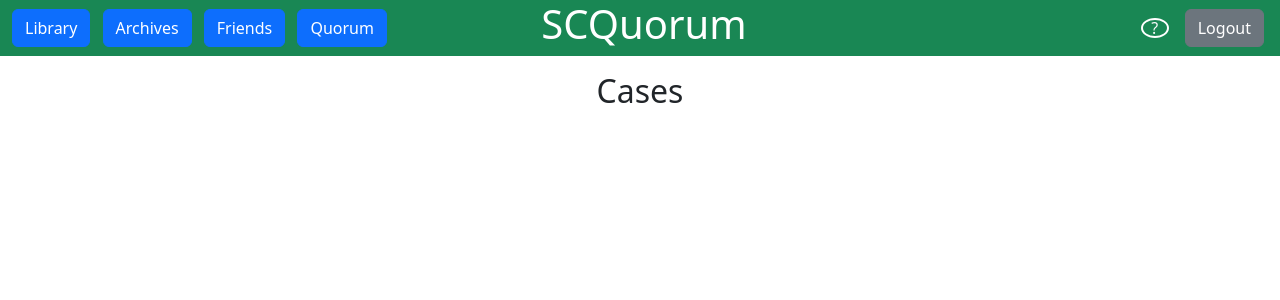
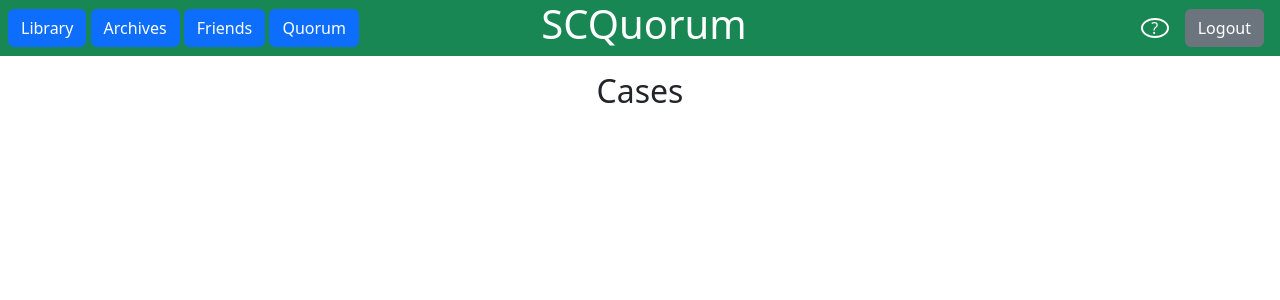
Before and after one commit to czmud/SCQuorum, a Flask app: page /archives/ in a window 1280 px wide. Shown: the top 300 px of the page. Run offline with Flask 2, Linux system fonts and the light colour scheme; the visitor is signed in with stand-in values (Sample User, id 1); data that the repository does not hold is empty.

Commit message:
improved navbar buttons

```diff
--- a/flask_app/templates/base.html
+++ b/flask_app/templates/base.html
@@ -12,10 +12,10 @@
 <body>
     <div class="d-flex justify-content-between text-bg-success align-items-center">
         <div class="col-4 align-items-center ms-2">
-            <a class="btn btn-primary my-2 mx-1" href="/library" role="button">Library</a>
-            <a class="btn btn-primary my-2 mx-1" href="/archives" role="button">Archives</a>
-            <a class="btn btn-primary my-2 mx-1" href="/friends" role="button">Friends</a>
-            <a class="btn btn-primary my-2 mx-1" href="/quorum" role="button">Quorum</a>
+            <a class="btn btn-primary my-2" href="/library" role="button">Library</a>
+            <a class="btn btn-primary my-2" href="/archives" role="button">Archives</a>
+            <a class="btn btn-primary my-2" href="/friends" role="button">Friends</a>
+            <a class="btn btn-primary my-2" href="/quorum" role="button">Quorum</a>
         </div>
         <div class="col-2 d-flex justify-content-center align-items-center">
             <h1>SCQuorum</h1>
```
